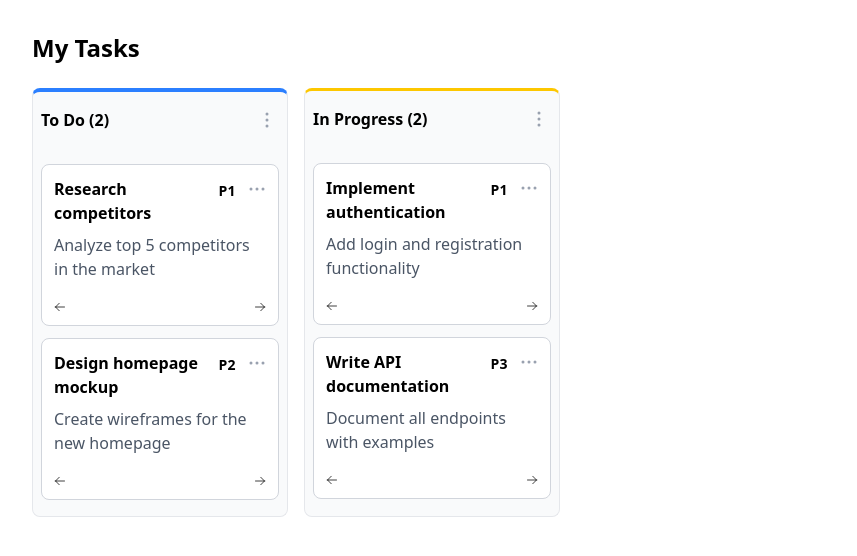
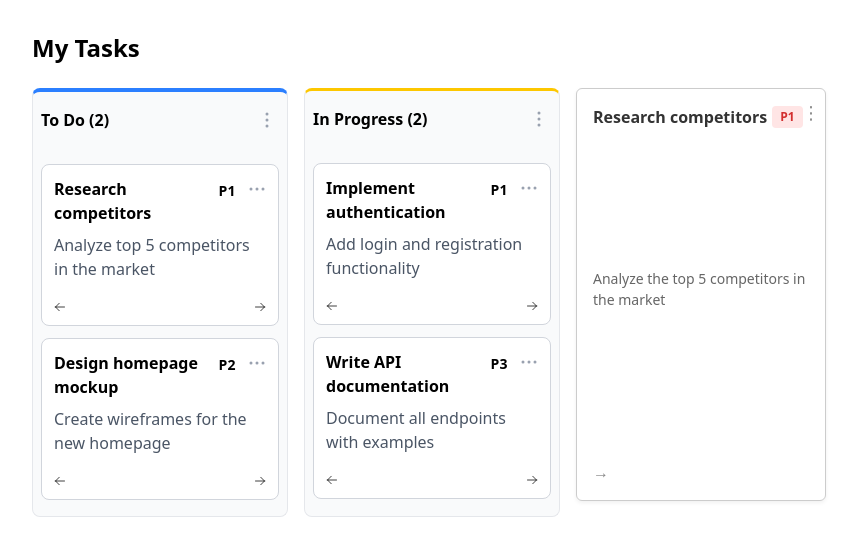
Before and after one commit to chandoluajith/NextJs-1-DevLabs-2025, a Next.js app in the folder taskify/: page / in a window 1280 px wide. Shown: the top 556 px of the page, without its empty margins (0-857 px from the left). Built offline with nearby package versions, Linux system fonts and the light colour scheme.

Commit message:
Card _added

```diff
--- /dev/null
+++ b/taskify/src/app/components/card.css
@@ -0,0 +1,67 @@
+.task-card {
+  position: relative;
+  border: 1px solid #ccc;
+  border-radius: 6px;
+  padding: 16px;
+  background-color: white;
+  box-shadow: 0 2px 4px rgba(0, 0, 0, 0.06);
+  width:250px;
+  margin-bottom: 16px;
+  display: flex;
+  flex-direction: column;
+  justify-content: space-between;
+  min-height: 160px;
+}
+
+.task-options {
+  position: absolute;
+  top: 10px;
+  right: 5px;
+  background: none;
+  border: none;
+  font-size: 18px;
+  color: #888;
+  cursor: pointer;
+}
+
+.task-header {
+  display: flex;
+  justify-content: space-between;
+  align-items: center;
+  margin-bottom: 8px;
+}
+
+.task-title {
+  font-size: 16px;
+  font-weight: 600;
+  color: #333;
+  margin: 0;
+}
+
+.task-priority {
+  font-size: 12px;
+  font-weight: bold;
+  padding: 2px 8px;
+  border-radius: 4px;
+  margin-right: 3%;
+}
+
+.priority-red {
+  background-color: #ffe5e5;
+  color: #d32f2f;
+}
+.task-desc {
+  font-size: 14px;
+  color: #666;
+  margin: 0;
+  margin-bottom: 20px;
+}
+
+.task-footer {
+  text-align: left;
+}
+
+.task-arrow {
+  font-size: 16px;
+  color: #888;
+}
--- /dev/null
+++ b/taskify/src/app/components/card.js
@@ -0,0 +1,23 @@
+import React from "react";
+import "./card.css";
+
+const Card = ({ title, description, priority }) => {
+  return (
+    <div className="task-card">
+      <button className="task-options">⋮</button>
+
+      <div className="task-header">
+        <h3 className="task-title">Research competitors</h3>
+        <span className="task-priority priority-red">P1</span>
+      </div>
+
+      <p className="task-desc">Analyze the top 5 competitors in the market</p>
+
+      <div className="task-footer">
+        <span className="task-arrow">→</span>
+      </div>
+    </div>
+  );
+};
+
+export default Card;
--- a/taskify/src/app/page.js
+++ b/taskify/src/app/page.js
@@ -1,7 +1,7 @@
 import Image from "next/image";
 import Orange_progress from "./components/Orange_progress.js";
 import ToDo from "./components/todo.js";
-
+import Card from "./components/card.js";
 export default function Home() {
   return (
     <main className="p-8">
@@ -9,6 +9,7 @@ export default function Home() {
       <div className="flex gap-4">
         <ToDo />
         <Orange_progress />
+        <Card />
       </div>
     </main>
   );
```
